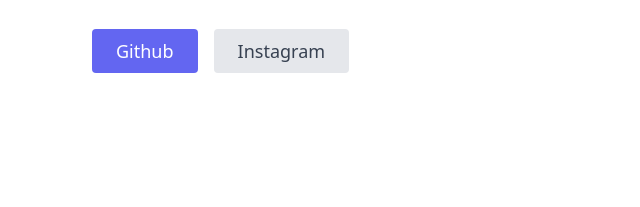
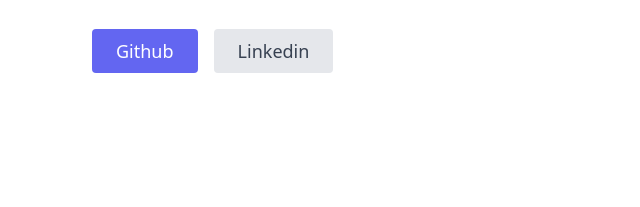
Before and after one commit to aloktripathi01/aloktripathi01.github.io, a plain HTML site: page index.html in a window 1280 px wide. Shown: the part 484-691 px from the top of the page, 536-1176 px from the left. Drawn offline with nearby package versions, Linux system fonts and the light colour scheme.

Commit message:
Update index.html

```diff
--- a/index.html
+++ b/index.html
@@ -38,7 +38,7 @@
       <p class="mb-8 leading-relaxed">Student of computer science.<br>I like to think, code and debug. I use to spend most of the time in front of my computer and try to implement what i visualize inside my head. </p>
       <div class="flex justify-center">
         <button  class="inline-flex text-white bg-indigo-500 border-0 py-2 px-6 focus:outline-none hover:bg-indigo-600 rounded text-lg"><a href="https://github.com/aloktripatihi01/">Github</a></button>
-        <button href="https://www.instagram.com/aloktripathi01/" class="ml-4 inline-flex text-gray-700 bg-gray-200 border-0 py-2 px-6 focus:outline-none hover:bg-gray-300 rounded text-lg"><a href="https://www.instagram.com/aloktripathi01/">Instagram</a></button>
+        <button href="https://www.linkedin.com/in/alok-tripathi-63a0b719b/" class="ml-4 inline-flex text-gray-700 bg-gray-200 border-0 py-2 px-6 focus:outline-none hover:bg-gray-300 rounded text-lg"><a href="https://www.linkedin.com/in/alok-tripathi-63a0b719b/">Linkedin</a></button>
       </div>
     </div>
   </div>
```
